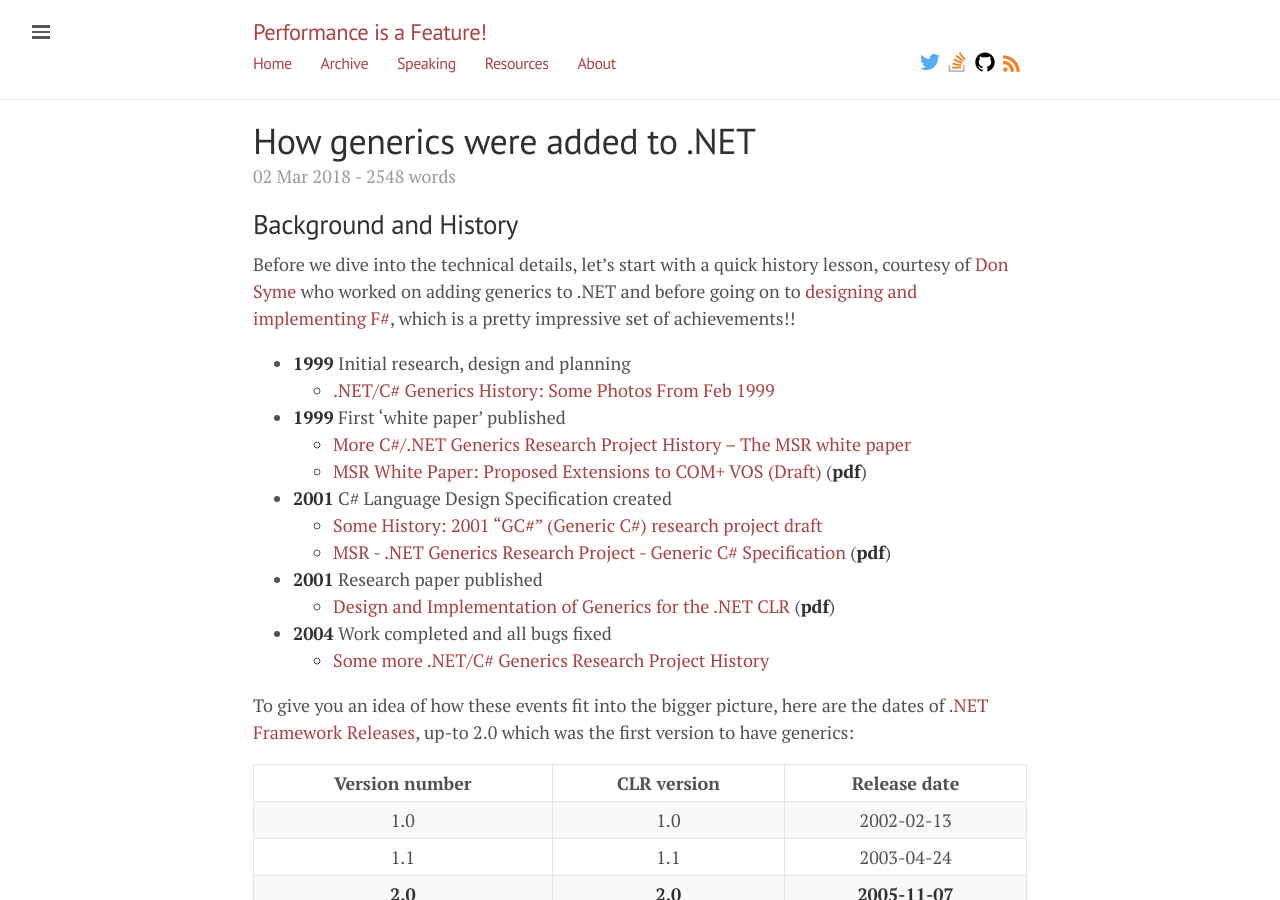
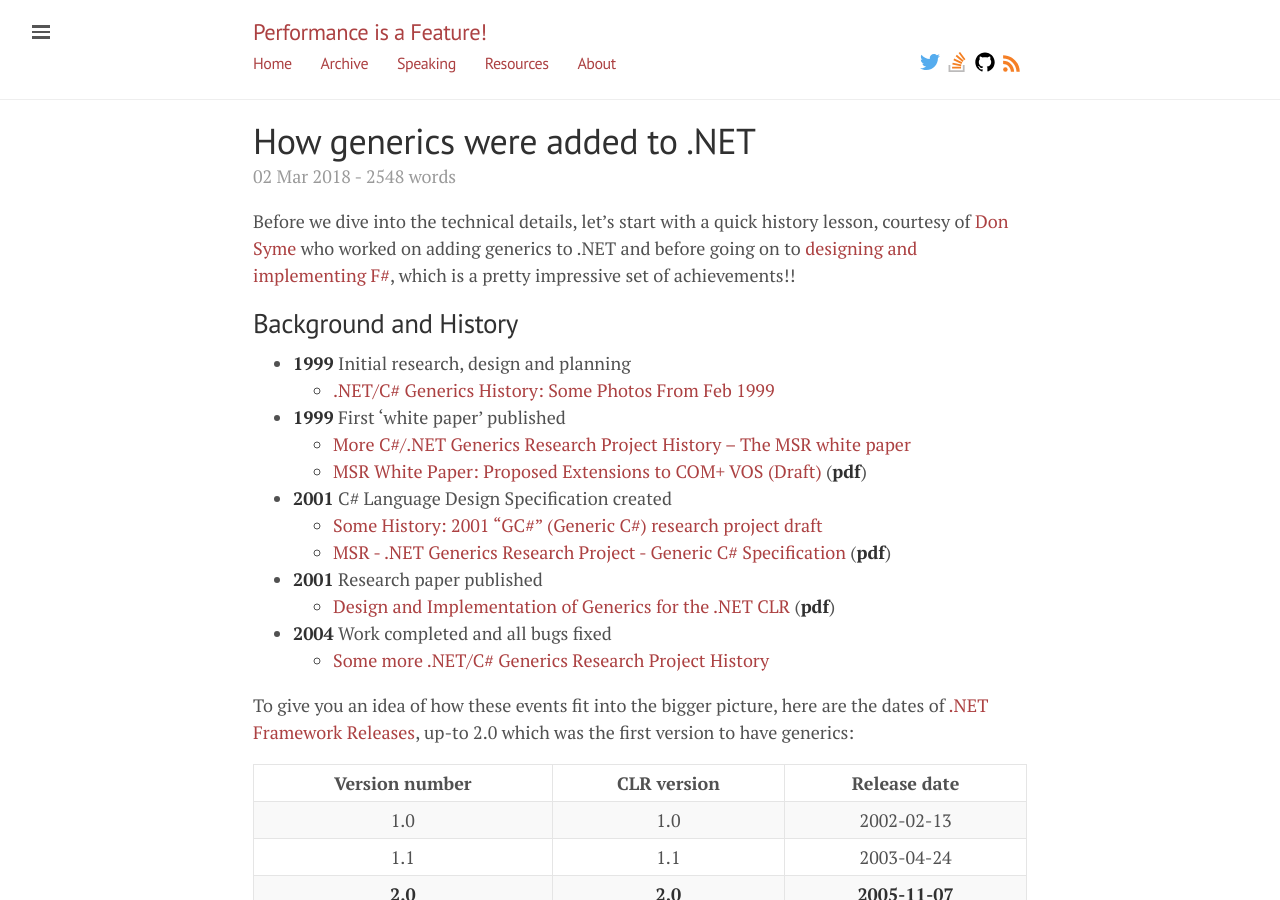
Before and after one commit to mattwarren/mattwarren.github.io, a Jekyll site: the page built from _posts/2018-03-02-How-generics-were-added-to-.NET.md, in a window 1280 px wide and 900 px high. Built offline with Jekyll 4.4.1, drawn with Linux system fonts in a browser that asks for light colours; nearby versions of some CDN libraries; comment, search, counter and statistics services are not loaded.

Commit message:
small update

```diff
--- a/_posts/2018-03-02-How-generics-were-added-to-.NET.md
+++ b/_posts/2018-03-02-How-generics-were-added-to-.NET.md
@@ -5,9 +5,9 @@
 codeproject: false
 ---
 
+Before we dive into the technical details, let's start with a quick history lesson, courtesy of [Don Syme](https://www.microsoft.com/en-us/research/people/dsyme/) who worked on adding generics to .NET and before going on to [designing and implementing F#](http://fsharp.org), which is a pretty impressive set of achievements!!
+
 ## Background and History
-
-Before we dive into the technical details, let's start with a quick history lesson, courtesy of [Don Syme](https://www.microsoft.com/en-us/research/people/dsyme/) who worked on adding generics to .NET and before going on to [designing and implementing F#](http://fsharp.org), which is a pretty impressive set of achievements!!
 
 - **1999** Initial research, design and planning
   - [.NET/C# Generics History: Some Photos From Feb 1999](https://blogs.msdn.microsoft.com/dsyme/2011/03/15/netc-generics-history-some-photos-from-feb-1999/)
```
